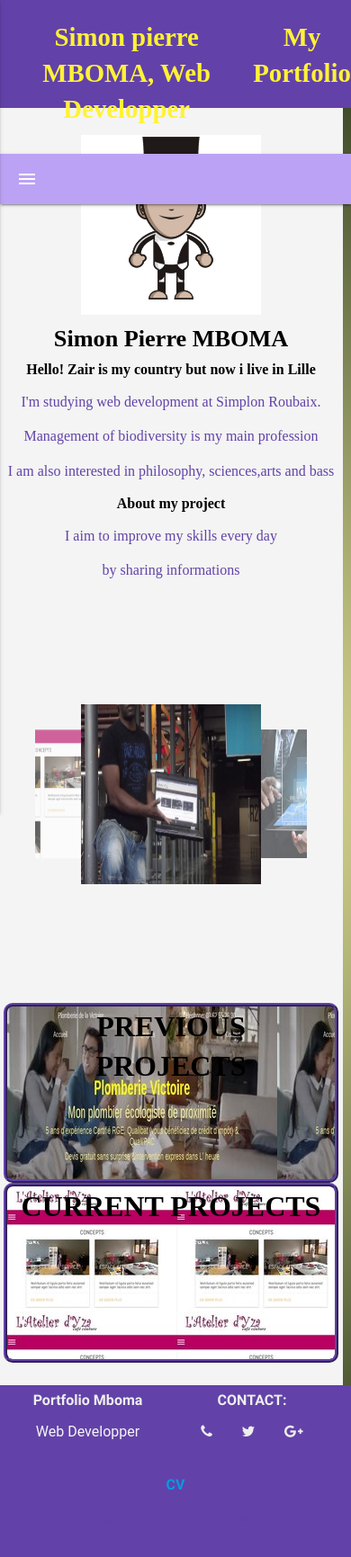
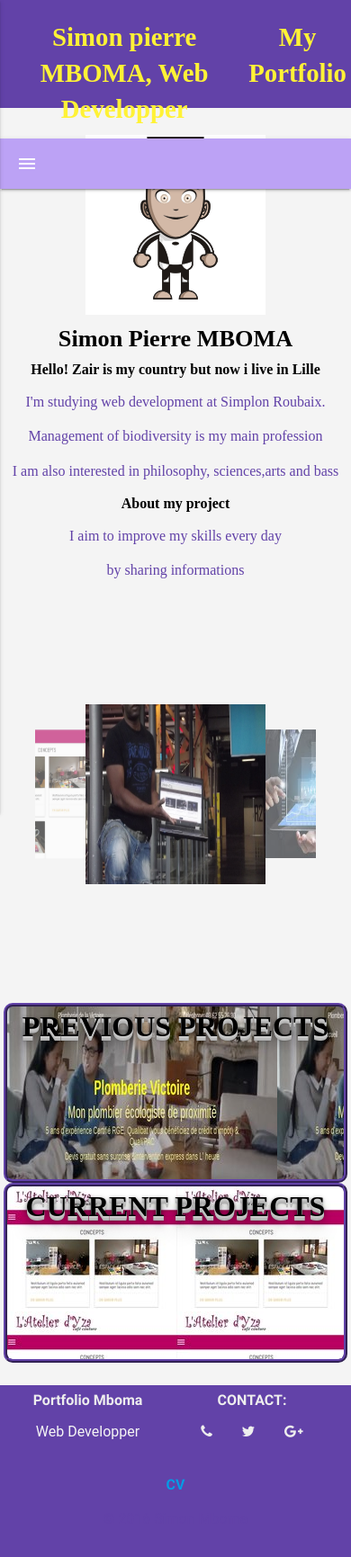
Before and after one commit to NTUMBA/portfolio_mboma_materialize, a PHP site: page /about.html in a window 390 px wide; the page is wider, and only the part inside the window is pictured. Shown: that part at 90% size. Run offline with PHP 8.4, Linux system fonts and the light colour scheme; some libraries are stand-ins or nearby versions; some web fonts are replaced; grey boxes are pictures that could not be loaded.

Commit message:
Fixe responsivity and about's file pictures titles's shadows

```diff
--- a/css/main.css
+++ b/css/main.css
@@ -113,6 +113,9 @@ header,footer{
 background-color: #6242A8;
 padding-bottom: 15px;
 }
+nav{
+  margin-top: -17px;
+}
 
 nav,.skills-contact{
 background-color: #BCA2F5;
@@ -151,9 +154,11 @@ article,.title{
 .title{
   font-weight: bold;
   font-size: 1.8em;
+  padding-left: 5px;
+  padding-right: 5px;
 }
 .section_index{
-     margin: 0 -30px -20px -40px;
+     margin: 0 -40px -20px -40px;
    }
 article{
    margin: -15px -50px -10px -50px;
@@ -285,6 +290,20 @@ background-image: url(../img/rsz_current_project.jpg);
 /*opacité*/
 opacity: 0.7!important;
 
+}
+.anima,.spiritus{
+  text-shadow: 0 1px 0 #ccc,
+               0 2px 0 #c9c9c9,
+               0 3px 0 #bbb,
+               0 4px 0 #b9b9b9,
+               0 5px 0 #aaa,
+               0 6px 1px rgba(0,0,0,.1),
+               0 0 5px rgba(0,0,0,.1),
+               0 1px 3px rgba(0,0,0,.3),
+               0 3px 5px rgba(0,0,0,.2),
+               0 5px 10px rgba(0,0,0,.25),
+               0 10px 10px rgba(0,0,0,.2),
+               0 20px 20px rgba(0,0,0,.15);
 }
 .skills-contact{
   margin: 0 25px;
```
